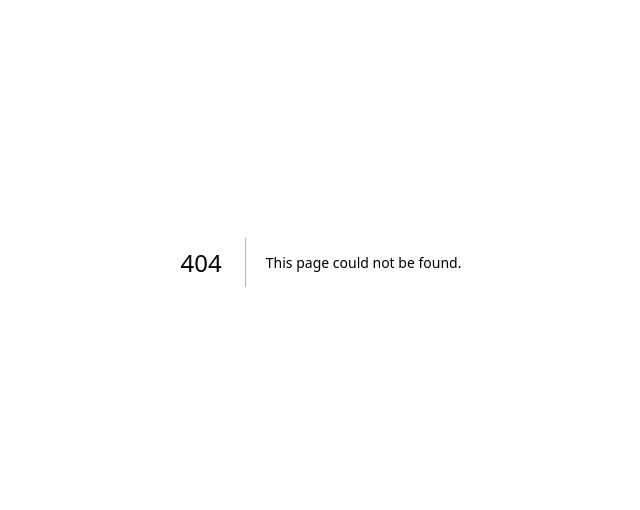
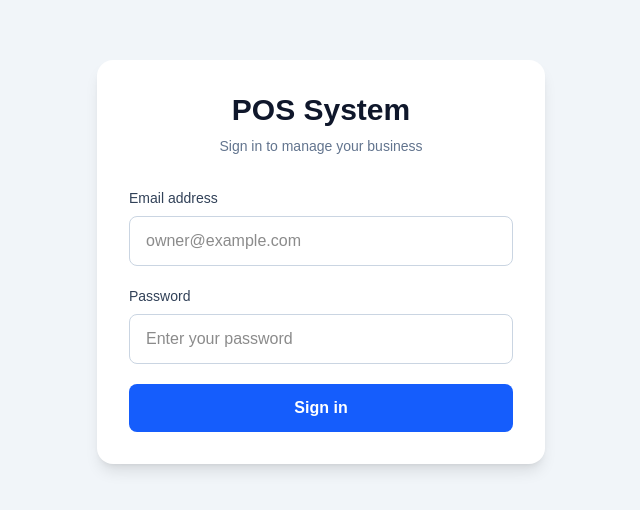
Before and after one commit to cheauy/pos-system, a Next.js app: page /login in a window 1280 px wide. Before the commit this address had no page. Shown: the part 138-648 px from the top of the page, without its empty margins (319-959 px from the left). Built offline with nearby package versions, Linux system fonts and the light colour scheme; no server answers.

Commit message:
Add database schema and login

```diff
--- /dev/null
+++ b/app/(dashboard)/dashboard/page.tsx
@@ -0,0 +1,74 @@
+import { redirect } from "next/navigation";
+import { createClient } from "@/lib/supabase/server";
+
+export default async function DashboardPage() {
+  const supabase = await createClient();
+
+  const {
+    data: { user },
+  } = await supabase.auth.getUser();
+
+  if (!user) {
+    redirect("/login");
+  }
+
+  const { count: productCount } = await supabase
+    .from("products")
+    .select("*", { count: "exact", head: true });
+
+  const { count: categoryCount } = await supabase
+    .from("categories")
+    .select("*", { count: "exact", head: true });
+
+  return (
+    <main className="min-h-screen bg-slate-100 p-6">
+      <div className="mx-auto max-w-7xl">
+        <div className="mb-8">
+          <h1 className="text-3xl font-bold text-slate-900">
+            Dashboard
+          </h1>
+
+          <p className="mt-1 text-slate-500">
+            Welcome, {user.email}
+          </p>
+        </div>
+
+        <div className="grid gap-5 sm:grid-cols-2 lg:grid-cols-4">
+          <DashboardCard
+            title="Total Products"
+            value={productCount ?? 0}
+          />
+
+          <DashboardCard
+            title="Categories"
+            value={categoryCount ?? 0}
+          />
+
+          <DashboardCard title="Today's Orders" value={0} />
+
+          <DashboardCard title="Today's Sales" value="$0.00" />
+        </div>
+      </div>
+    </main>
+  );
+}
+
+function DashboardCard({
+  title,
+  value,
+}: {
+  title: string;
+  value: string | number;
+}) {
+  return (
+    <div className="rounded-2xl bg-white p-6 shadow-sm">
+      <p className="text-sm font-medium text-slate-500">
+        {title}
+      </p>
+
+      <p className="mt-3 text-3xl font-bold text-slate-900">
+        {value}
+      </p>
+    </div>
+  );
+}
--- /dev/null
+++ b/app/login/page.tsx
@@ -0,0 +1,109 @@
+"use client";
+
+import { FormEvent, useState } from "react";
+import { useRouter } from "next/navigation";
+import { createClient } from "@/lib/supabase/client";
+
+export default function LoginPage() {
+  const router = useRouter();
+  const supabase = createClient();
+
+  const [email, setEmail] = useState("");
+  const [password, setPassword] = useState("");
+  const [loading, setLoading] = useState(false);
+  const [errorMessage, setErrorMessage] = useState("");
+
+  async function handleLogin(event: FormEvent<HTMLFormElement>) {
+    event.preventDefault();
+
+    setLoading(true);
+    setErrorMessage("");
+
+    const { error } = await supabase.auth.signInWithPassword({
+      email,
+      password,
+    });
+
+    setLoading(false);
+
+    if (error) {
+      setErrorMessage(error.message);
+      return;
+    }
+
+    router.push("/dashboard");
+    router.refresh();
+  }
+
+  return (
+    <main className="flex min-h-screen items-center justify-center bg-slate-100 px-4">
+      <div className="w-full max-w-md rounded-2xl bg-white p-8 shadow-lg">
+        <div className="mb-8 text-center">
+          <h1 className="text-3xl font-bold text-slate-900">
+            POS System
+          </h1>
+
+          <p className="mt-2 text-sm text-slate-500">
+            Sign in to manage your business
+          </p>
+        </div>
+
+        <form onSubmit={handleLogin} className="space-y-5">
+          <div>
+            <label
+              htmlFor="email"
+              className="mb-2 block text-sm font-medium text-slate-700"
+            >
+              Email address
+            </label>
+
+            <input
+              id="email"
+              type="email"
+              required
+              autoComplete="email"
+              value={email}
+              onChange={(event) => setEmail(event.target.value)}
+              placeholder="owner@example.com"
+              className="w-full rounded-lg border border-slate-300 px-4 py-3 outline-none focus:border-blue-500 focus:ring-2 focus:ring-blue-100"
+            />
+          </div>
+
+          <div>
+            <label
+              htmlFor="password"
+              className="mb-2 block text-sm font-medium text-slate-700"
+            >
+              Password
+            </label>
+
+            <input
+              id="password"
+              type="password"
+              required
+              autoComplete="current-password"
+              value={password}
+              onChange={(event) => setPassword(event.target.value)}
+              placeholder="Enter your password"
+              className="w-full rounded-lg border border-slate-300 px-4 py-3 outline-none focus:border-blue-500 focus:ring-2 focus:ring-blue-100"
+            />
+          </div>
+
+          {errorMessage && (
+            <div className="rounded-lg bg-red-50 p-3 text-sm text-red-600">
+              {errorMessage}
+            </div>
+          )}
+
+          <button
+            type="submit"
+            disabled={loading}
+            className="w-full rounded-lg bg-blue-600 px-4 py-3 font-semibold text-white transition hover:bg-blue-700 disabled:cursor-not-allowed disabled:opacity-60"
+          >
+            {loading ? "Signing in..." : "Sign in"}
+          </button>
+        </form>
+      </div>
+    </main>
+  );
+}
```
